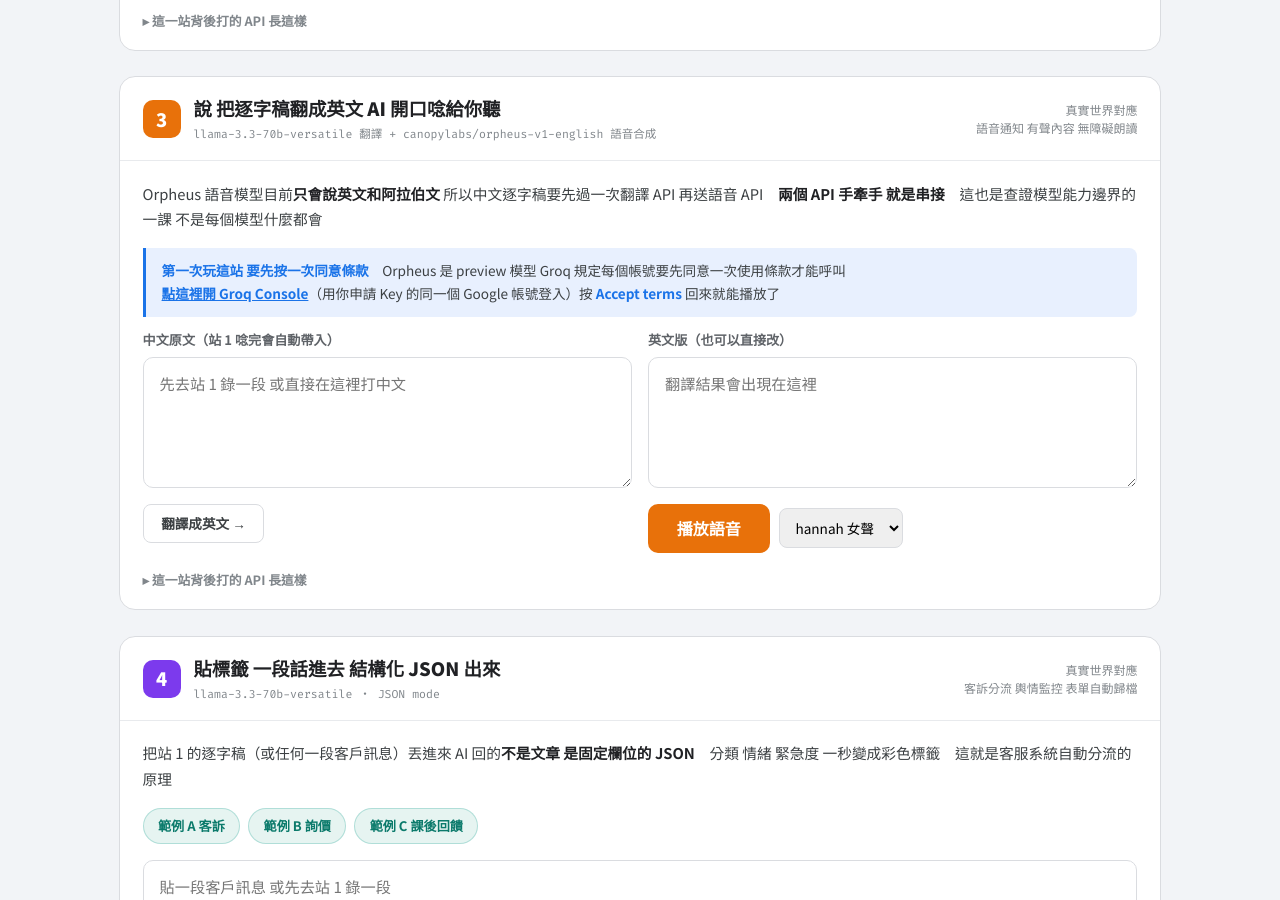
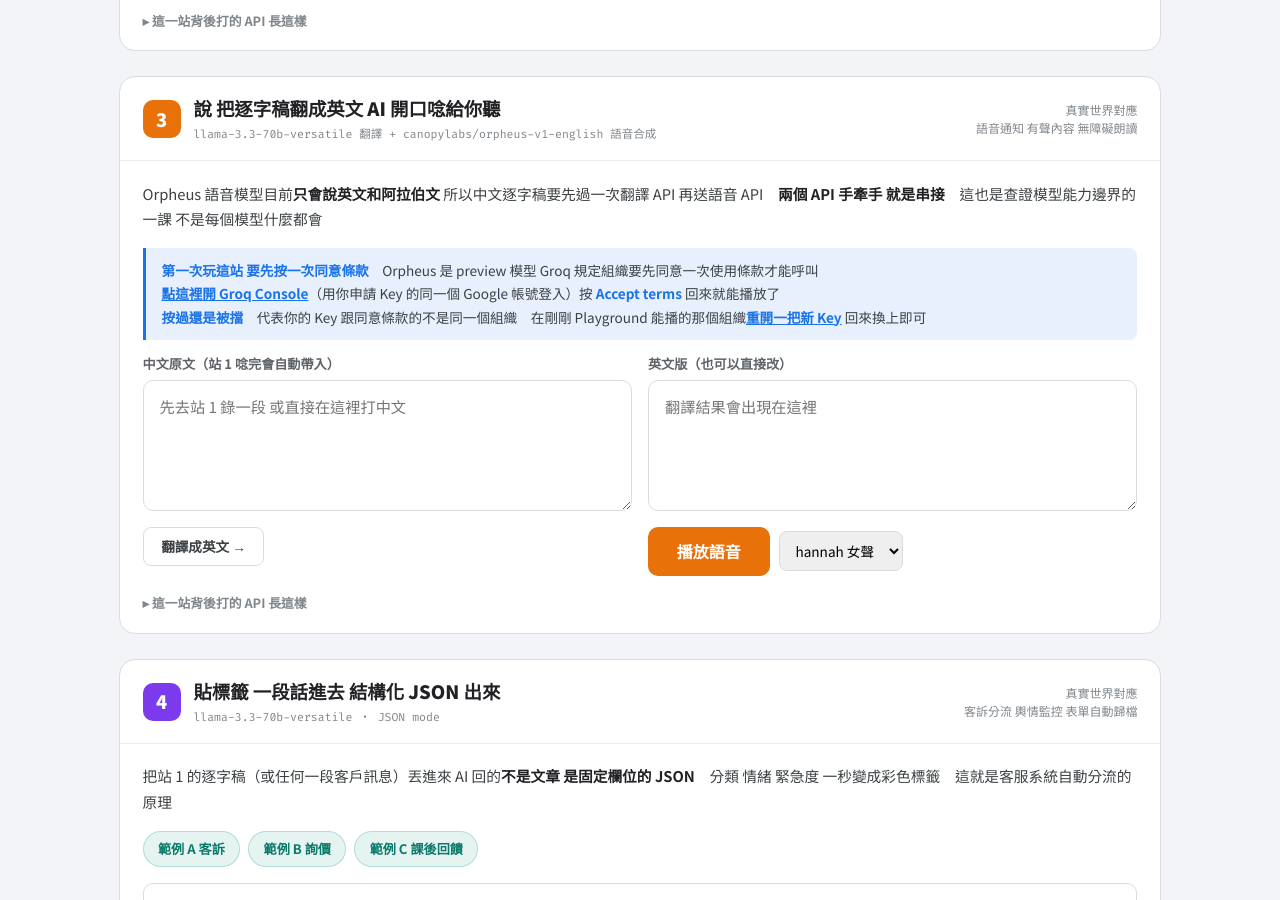
Before and after one commit to ai-cooperation/ai-path, a Jekyll site: the page vibe-coding/groq-playground/index.html, which Jekyll copies as it is, in a window 1280 px wide and 900 px high, scrolled down 1680 px. Built offline with Jekyll 4.4.1, drawn with Linux system fonts in a browser that asks for light colours.

Commit message:
fix: terms 錯誤引導補「換組織重開 Key」解法
Playground 能播但 API 被擋 = Key 與同意條款不同組織
(Groq docs: API Key 綁 project/org 條款同意綁 org)

```diff
--- a/vibe-coding/groq-playground/index.html
+++ b/vibe-coding/groq-playground/index.html
@@ -346,7 +346,7 @@
     </div>
     <div class="st-body">
       <p class="st-lead">Orpheus 語音模型目前<strong>只會說英文和阿拉伯文</strong> 所以中文逐字稿要先過一次翻譯 API 再送語音 API　<strong>兩個 API 手牽手 就是串接</strong>　這也是查證模型能力邊界的一課 不是每個模型什麼都會</p>
-      <div class="note-box"><strong>第一次玩這站 要先按一次同意條款</strong>　Orpheus 是 preview 模型 Groq 規定每個帳號要先同意一次使用條款才能呼叫<br><a href="https://console.groq.com/playground?model=canopylabs%2Forpheus-v1-english" target="_blank" rel="noopener">點這裡開 Groq Console</a>（用你申請 Key 的同一個 Google 帳號登入）按 <strong>Accept terms</strong> 回來就能播放了</div>
+      <div class="note-box"><strong>第一次玩這站 要先按一次同意條款</strong>　Orpheus 是 preview 模型 Groq 規定組織要先同意一次使用條款才能呼叫<br><a href="https://console.groq.com/playground?model=canopylabs%2Forpheus-v1-english" target="_blank" rel="noopener">點這裡開 Groq Console</a>（用你申請 Key 的同一個 Google 帳號登入）按 <strong>Accept terms</strong> 回來就能播放了<br><strong>按過還是被擋</strong>　代表你的 Key 跟同意條款的不是同一個組織　在剛剛 Playground 能播的那個組織<a href="https://console.groq.com/keys" target="_blank" rel="noopener">重開一把新 Key</a> 回來換上即可</div>
       <div class="speak-grid">
         <div class="speak-col">
           <div class="lbl">中文原文（站 1 唸完會自動帶入）</div>
@@ -518,9 +518,11 @@
   const m = String(msg).toLowerCase();
   if(m.includes('terms acceptance') || m.includes('terms_acceptance') || m.includes('accept the terms')){
     const u = String(msg).match(/https:\/\/console\.groq\.com[^\s"'<>]+/);
-    return '<strong>建議</strong>　這個模型第一次用要先同意條款（每個帳號按一次就好 不用錢）<br>' +
+    return '<strong>建議</strong>　這個模型要先在 Groq Console 同意一次條款（免費）<br>' +
       (u ? '<a href="' + u[0] + '" target="_blank" rel="noopener">點這裡開 Groq Console 按 Accept terms</a>　' : '去 console.groq.com 開這個模型按 Accept terms　') +
-      '記得用申請 Key 的同一個帳號登入 按完回來再試一次';
+      '按完回來再試一次<br>' +
+      '<strong>按過了還是跳這個錯誤？</strong>　同意跟 Key 都是綁「組織」的 你的 Key 大概是在另一個組織建的<br>' +
+      '最快解法 在剛剛 Playground 能播放的那個組織 重新 <a href="https://console.groq.com/keys" target="_blank" rel="noopener">Create API Key</a> 把新 Key 貼回本頁最上方（先按清除 Key 再貼新的）';
   }
   if(m.includes('401') || m.includes('invalid api key') || m.includes('unauthorized'))
     return '<strong>建議</strong>　Key 無效 確認完整複製了 gsk_ 開頭整串 或回 console.groq.com/keys 重產一把';
```
